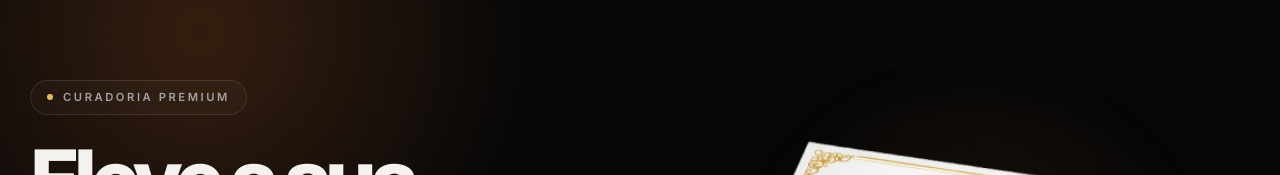
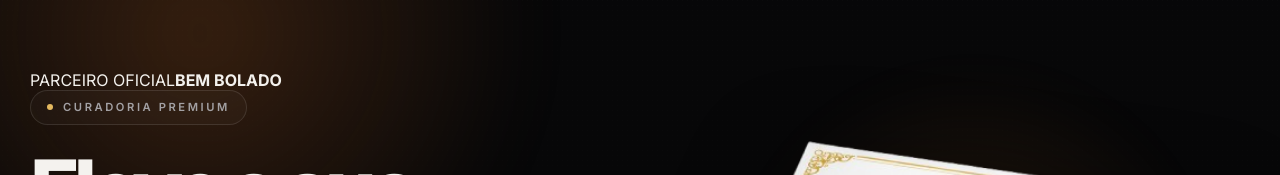
Before and after one commit to fernando12128/tabacaria-web, a React (Vite) app: page / in a window 1280 px wide. Shown: the part 127-302 px from the top of the page. Built offline with nearby package versions, Linux system fonts and the light colour scheme; no server answers.

Commit message:
Destaca parceria oficial com a Bem Bolado

```diff
--- a/src/components/Hero/Hero.jsx
+++ b/src/components/Hero/Hero.jsx
@@ -84,9 +84,17 @@ export default function Hero() {
 
       <main className="hero">
         <div className="hero-copy">
-          <div className="edition-badge">
-            <span className="dot"></span>
-            CURADORIA PREMIUM
+          <div className="hero-badges" aria-label="Destaques da Prime Tobacco">
+            <div className="partner-badge">
+              <span className="partner-badge-label">PARCEIRO OFICIAL</span>
+              <span className="partner-badge-divider" aria-hidden="true"></span>
+              <strong>BEM BOLADO</strong>
+            </div>
+
+            <div className="edition-badge">
+              <span className="dot"></span>
+              CURADORIA PREMIUM
+            </div>
           </div>
 
           <h1 className="title">
```
